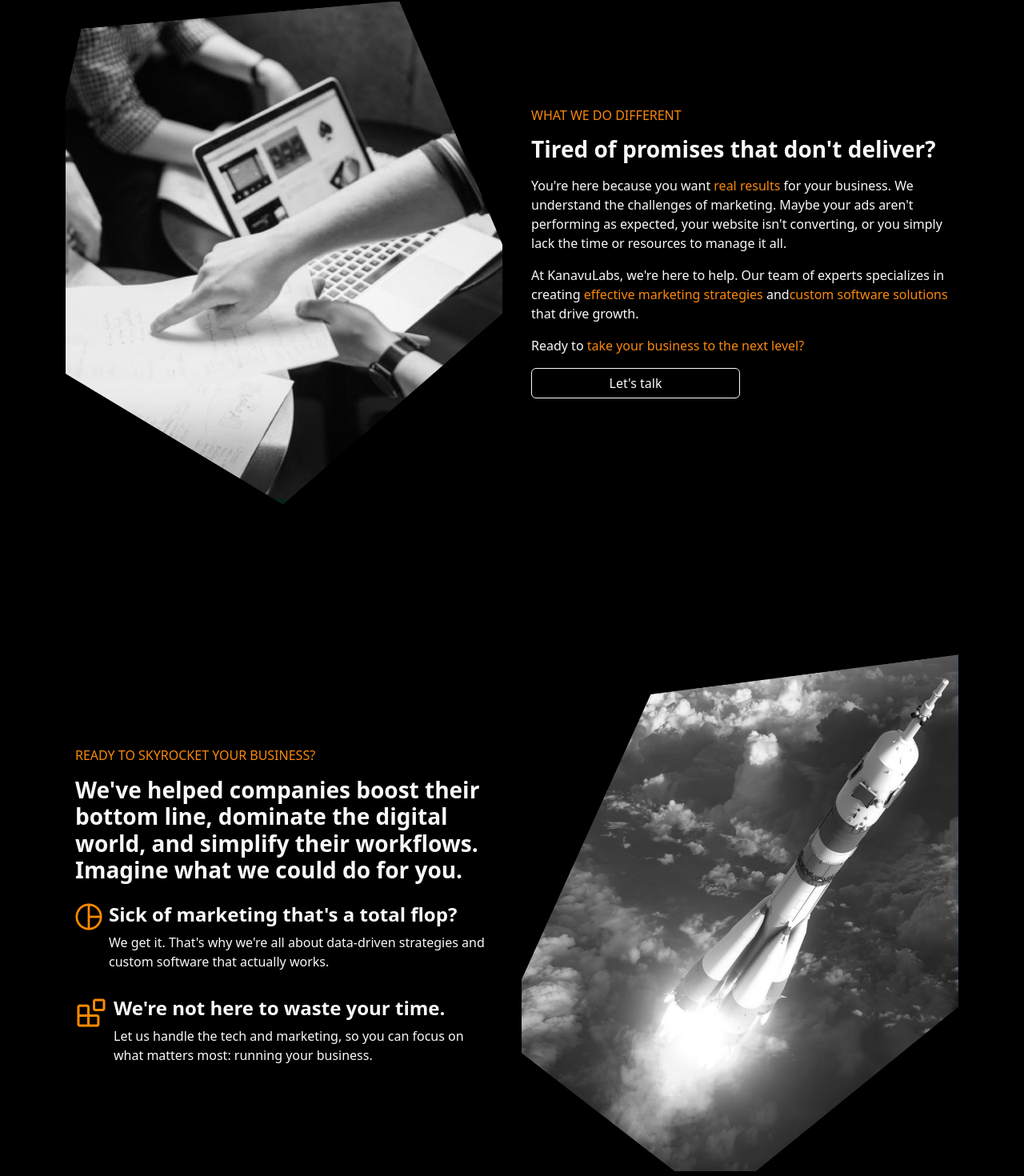
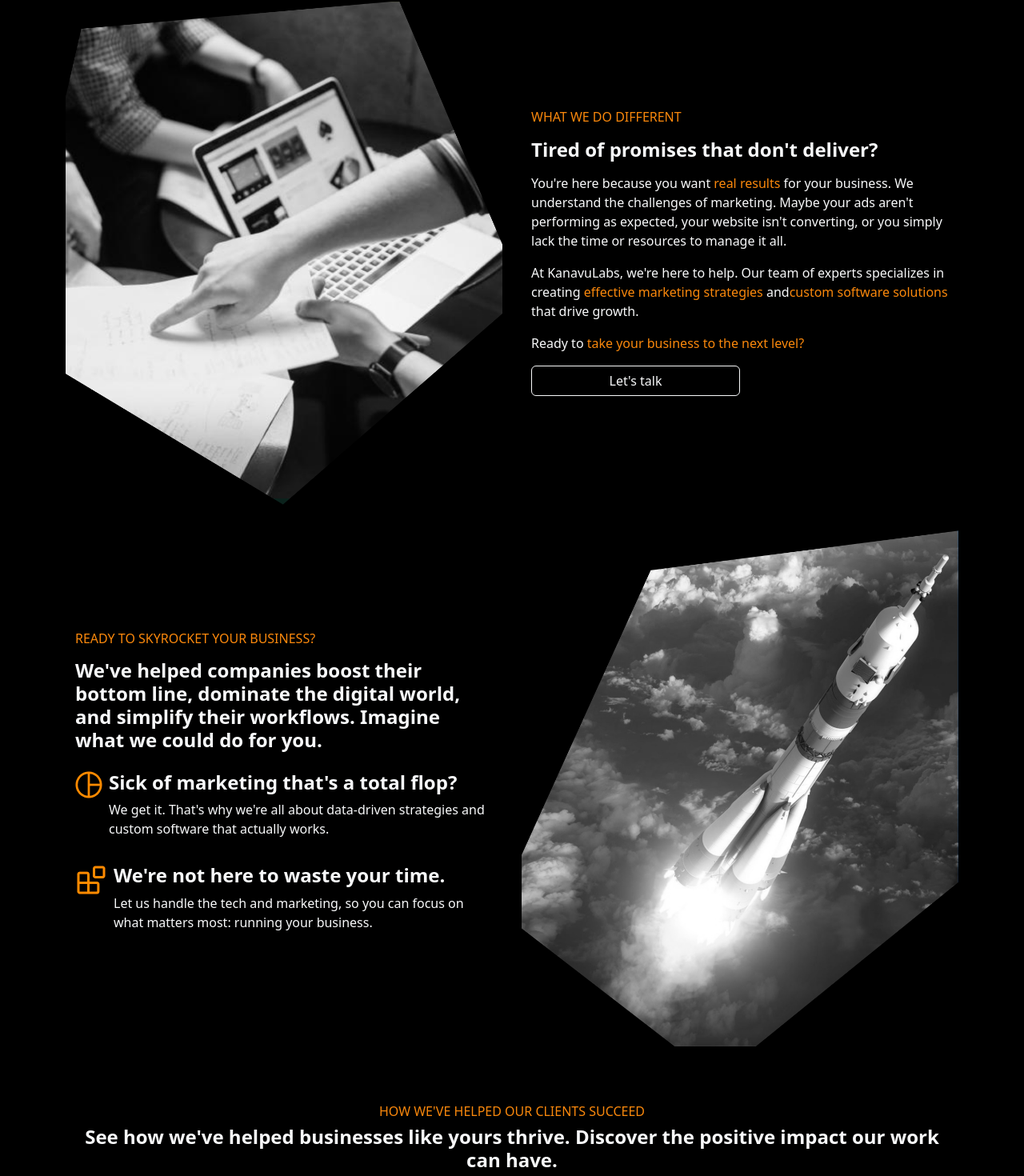
Before and after one commit to RajkumarMM/Marketing, a React (Vite) app: page / in a window 1280 px wide. Shown: the part 1691-3161 px from the top of the page at 80% size. Built offline with nearby package versions, Linux system fonts and the light colour scheme.

Commit message:
responsive check

```diff
--- a/src/components/HelpClient.jsx
+++ b/src/components/HelpClient.jsx
@@ -1,16 +1,18 @@
-import React from 'react'
-import ImageSlider from './ImageSlider'
+import React from 'react';
+import ImageSlider from './ImageSlider';
 
 function HelpClient() {
   return (
     <div className='text-center text-light my-5 vh-100' style={{ backgroundColor: "#000000" }}>
-        <div className='container'>
-       <h6 className="fw-medium pt-4" style={{ color: "#fa880c" }}>HOW WE'VE HELPED OUR CLIENTS SUCCEED</h6>
-<h3 className="fs-3 fw-bold mt-1 px-3">See how we've helped businesses like yours thrive. Discover the positive impact our work can have.</h3>
-</div>
-<ImageSlider />
+      <div className='container'>
+        <h6 className="fw-medium pt-4" style={{ color: "#fa880c" }}>HOW WE'VE HELPED OUR CLIENTS SUCCEED</h6>
+        <h3 className="fs-4 fw-bold mt-1 px-3">See how we've helped businesses like yours thrive. Discover the positive impact our work can have.</h3>
+      </div>
+      <div className="container-fluid mt-4">
+        <ImageSlider />
+      </div>
     </div>
-  )
+  );
 }
 
-export default HelpClient
+export default HelpClient;
--- a/src/components/SkyRocket.jsx
+++ b/src/components/SkyRocket.jsx
@@ -5,12 +5,13 @@
 
 function SkyRocket() {
   return (
-    <div className="text-light my-3 vh-100">
+    <div className="text-light my-3 vh-md-100">
       <div className='container'>
-    <div className="row pt-3">
+        <div className="row pt-3 align-items-center">
+          {/* Text Section */}
           <div className="col-md-6 p-4 d-flex flex-column justify-content-center">
             <h6 className="fw-medium mb-3" style={{ color: "#fa880c" }}>READY TO SKYROCKET YOUR BUSINESS?</h6>
-    <h3 className="fs-3 fw-bold mb-3">We've helped companies boost their bottom line, dominate the digital world, and simplify their workflows. Imagine what we could do for you.</h3>
+            <h3 className="fs-4 fw-bold mb-3">We've helped companies boost their bottom line, dominate the digital world, and simplify their workflows. Imagine what we could do for you.</h3>
             <div className="d-flex flex-column gap-3 mt-2">
               <div className="d-flex align-items-start">
                 <span className="me-2"><img src={PieIcon} alt="pieIcon" /></span>
@@ -19,7 +20,6 @@
                   <p>We get it. That's why we're all about data-driven strategies and custom software that actually works.</p>
                 </div>
               </div>
-
               <div className="d-flex align-items-start">
                 <span className="me-2"><img src={AppIcon} alt="appIcon" /></span>
                 <div>
@@ -28,16 +28,16 @@
                 </div>
               </div>
             </div>
-
-  </div>
-  <div className="col-md-6 position-relative">
-    <img src={roketImage} alt="Team collaboration" className="img-fluid w-100 h-100" />
           </div>
 
+          {/* Image Section */}
+          <div className="col-md-6 position-relative mb-4 mb-md-0">
+            <img src={roketImage} alt="Team collaboration" className="img-fluid w-100 h-100" style={{ objectFit: 'cover' }} />
+          </div>
         </div>
       </div>
     </div>
   )
 }
 
-export default SkyRocket
+export default SkyRocket;
--- a/src/components/WeDoDifferent.jsx
+++ b/src/components/WeDoDifferent.jsx
@@ -4,15 +4,18 @@
 
 function WeDoDifferent() {
   return (
-    <div className="text-light vh-100">
+    <div className="text-light vh-md-100">
       <div className='container'>
         <div className="row pt-3">
-  <div className="col-md-6 position-relative">
-    <img src={laptopImage} alt="Team collaboration" className="img-fluid w-100 h-100"/>
+          {/* Image Section */}
+          <div className="col-md-6 position-relative mb-4 mb-md-0">
+            <img src={laptopImage} alt="Team collaboration" className="img-fluid w-100 h-100" />
           </div>
+
+          {/* Text Section */}
           <div className="col-md-6 p-4 d-flex flex-column justify-content-center">
             <h6 className="fw-medium mb-3" style={{ color: "#fa880c" }}>WHAT WE DO DIFFERENT</h6>
-    <h3 className="fs-3 fw-bold mb-3">Tired of promises that don't deliver?</h3>
+            <h3 className="fs-4 fw-bold mb-3">Tired of promises that don't deliver?</h3>
             <p className="mb-3">
               You're here because you want <span style={{ color: "#fa880c" }}>real results</span> for your business. We understand the challenges of marketing. Maybe your ads aren't performing as expected, your
               website isn't converting, or you simply lack the time or resources to manage it all.
@@ -22,7 +25,9 @@
               <span style={{ color: "#fa880c" }}>custom software solutions</span> that drive growth.
             </p>
             <p className="mb-3">Ready to <span style={{ color: "#fa880c" }}>take your business to the next level?</span></p>
-    <NavLink to="/contact-us"><button className="btn btn-outline-light w-50">Let's talk</button></NavLink>
+            <NavLink to="/contact-us">
+              <button className="btn btn-outline-light w-50">Let's talk</button>
+            </NavLink>
           </div>
         </div>
       </div>
@@ -30,4 +35,4 @@
   )
 }
 
-export default WeDoDifferent
+export default WeDoDifferent;
```
Lines whose indentation alone changed are shown as unchanged.
